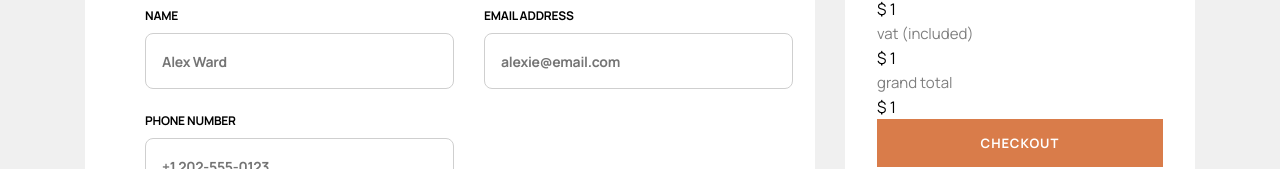
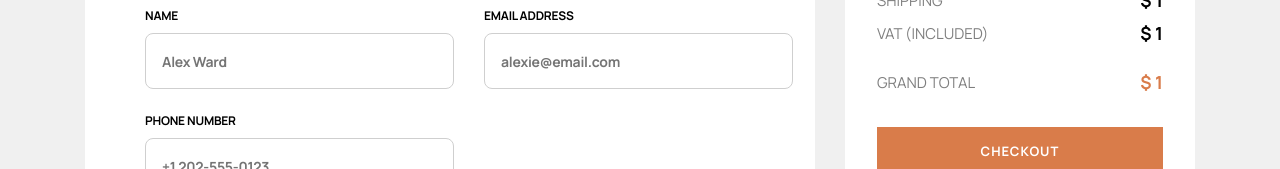
Before and after one commit to khaya05/audiophile-ecom-website, a React (Vite) app: page /checkout in a window 1280 px wide. Shown: the part 338-507 px from the top of the page. Built offline with nearby package versions, Linux system fonts and the light colour scheme.

Commit message:
styled cart

```diff
--- a/src/components/Cart/Cart.jsx
+++ b/src/components/Cart/Cart.jsx
@@ -27,13 +27,15 @@ function Cart() {
 
               <div className="price-container">
                 <h5>{slug}</h5>
-                <p>{price}</p>
+                <p>$ {price.toLocaleString()}</p>
               </div>
             </div>
 
-            {/* <IncrementBtn /> */}
+            <div className="btn-container">
+              <IncrementBtn />
+            </div>
 
-            <p className="quantity">x{quantity}</p>
+            {/* <p className="quantity">x{quantity}</p> */}
           </li>
         ))}
       </ul>
@@ -53,7 +55,7 @@ function Cart() {
         <div className="number">$ {vat}</div>
       </div>
 
-      <div className="tot-container">
+      <div className="tot-container grand-total">
         <p>grand total</p>
         <div className="number">$ {grandTotal}</div>
       </div>
@@ -93,23 +95,80 @@ const Div = styled.div`
     }
   }
 
+  .btn-container {
+    width: 96px;
+    height: 2rem;
+  }
+
   img {
     width: 64px;
     border-radius: 8px;
+  }
+
+  ul {
+    display: flex;
+    justify-content: space-between;
+    flex-direction: column;
+    gap: 24px;
+    margin-bottom: 2rem;
   }
 
   li {
     height: 64px;
     display: flex;
     justify-content: space-between;
+    align-items: center;
+
+    h5,
+    p {
+      font-weight: 700;
+      font-size: 15px;
+    }
+
+    h5 {
+      text-transform: uppercase;
+    }
+
+    p {
+    }
   }
 
-  .div{
+  .div {
     display: flex;
     gap: 1rem;
     align-items: center;
     justify-content: center;
   }
+
+  .tot-container {
+    display: flex;
+    align-items: center;
+    justify-content: space-between;
+    margin-bottom: 8px;
+
+    p {
+      text-transform: uppercase;
+      font-size: 15px;
+    }
+
+    div {
+      font-weight: 700;
+      font-size: 18px;
+      line-height: 25px;
+      text-align: right;
+      text-transform: uppercase;
+      color: #000000;
+    }
+  }
+
+  .grand-total {
+    margin-bottom: 0;
+    margin: 24px 0 2rem;
+
+    div {
+      color: var(--orange-main);
+    }
+  }
 `;
 
 export default Cart;
```
